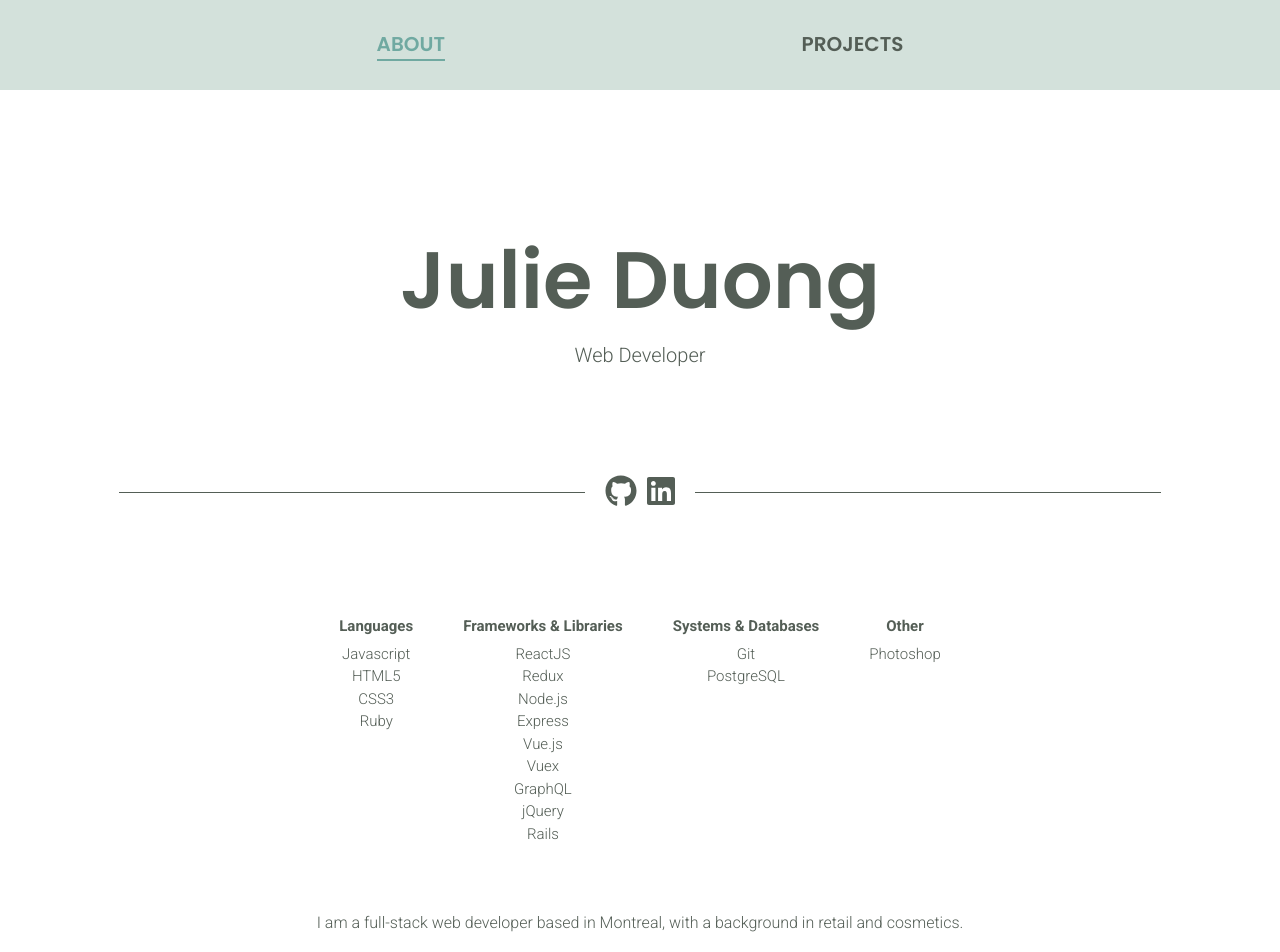
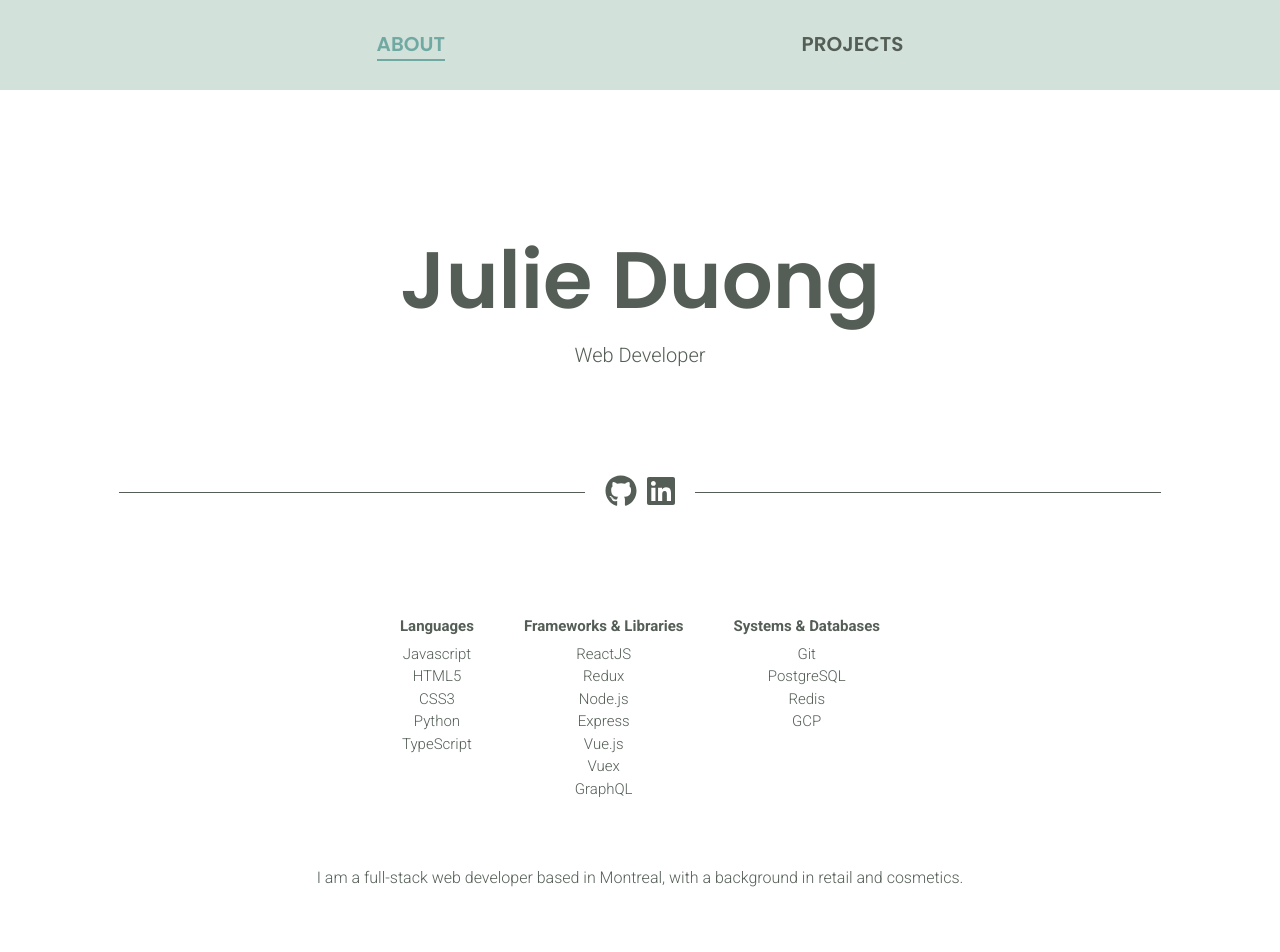
Before and after one commit to tumiduong/tumiduong.github.io, a React (Create React App) app: page /projects in a window 1280 px wide. Shown: the top 952 px of the page. Built offline with nearby package versions, Linux system fonts and the light colour scheme.

Commit message:
update tech stack info

```diff
--- a/src/components/pages/HomePage.js
+++ b/src/components/pages/HomePage.js
@@ -7,15 +7,15 @@ import { FontAwesomeIcon } from '@fortawesome/react-fontawesome';
 export default function HomePage() {
     return (
         <Wrapper>
-            <Nav/>
+            <Nav />
             <div className='home-page'>
                 <div className='name'>Julie Duong</div>
                 <div className='title'>Web Developer</div>
                 <div className='links'>
-                    <span className='line-deco'/>
-                    <a href="https://github.com/tumiduong"><FontAwesomeIcon icon={['fab', 'github']} size="2x"/></a>
-                    <a href="https://www.linkedin.com/in/tumiduong"><FontAwesomeIcon icon={['fab', 'linkedin']} size="2x"/></a>
-                    <span className='line-deco'/>
+                    <span className='line-deco' />
+                    <a href="https://github.com/tumiduong"><FontAwesomeIcon icon={['fab', 'github']} size="2x" /></a>
+                    <a href="https://www.linkedin.com/in/tumiduong"><FontAwesomeIcon icon={['fab', 'linkedin']} size="2x" /></a>
+                    <span className='line-deco' />
                 </div>
                 <div className='stack-list'>
                     <ul className='list'>
@@ -23,7 +23,8 @@ export default function HomePage() {
                         <li className='list-item'>Javascript</li>
                         <li className='list-item'>HTML5</li>
                         <li className='list-item'>CSS3</li>
-                        <li className='list-item'>Ruby</li>
+                        <li className='list-item'>Python</li>
+                        <li className='list-item'>TypeScript</li>
                     </ul>
                     <ul className='list'>
                         <li className='list-title'>Frameworks & Libraries</li>
@@ -34,24 +35,20 @@ export default function HomePage() {
                         <li className='list-item'>Vue.js</li>
                         <li className='list-item'>Vuex</li>
                         <li className='list-item'>GraphQL</li>
-                        <li className='list-item'>jQuery</li>
-                        <li className='list-item'>Rails</li>
                     </ul>
                     <ul className='list'>
                         <li className='list-title'>Systems & Databases</li>
                         <li className='list-item'>Git</li>
                         <li className='list-item'>PostgreSQL</li>
-                    </ul>
-                    <ul className='list'>
-                        <li className='list-title'>Other</li>
-                        <li className='list-item'>Photoshop</li>
+                        <li className='list-item'>Redis</li>
+                        <li className='list-item'>GCP</li>
                     </ul>
                 </div>
                 <div className='about-me'>
                     <p>I am a full-stack web developer based in Montreal, with a background in retail and cosmetics.</p>
                 </div>
             </div>
-            <ContactMe/>
+            <ContactMe />
         </Wrapper>
     )
 }
```
